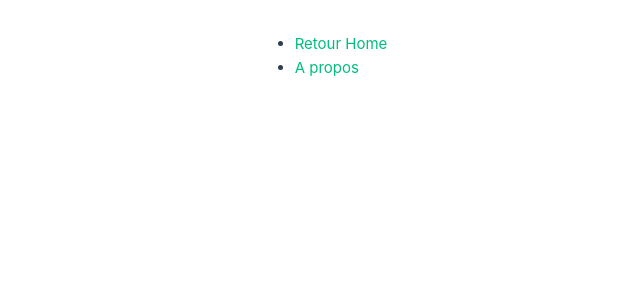
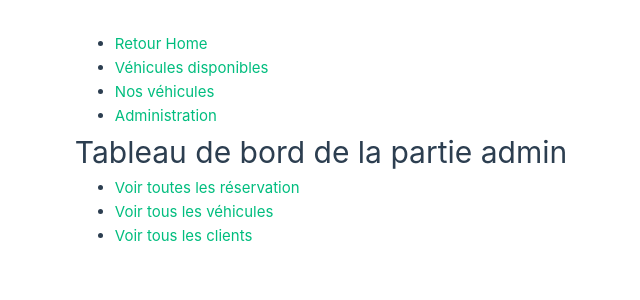
Before and after one commit to Jeromerobichez/vanRentalUi, a Vue app: page /administration in a window 1280 px wide. Shown: the top 300 px of the page, without its empty margins (319-959 px from the left). Built offline with nearby package versions, Linux system fonts and the light colour scheme.

Commit message:
Création de la structure du site (page et routes)

```diff
--- a/src/App.vue
+++ b/src/App.vue
@@ -7,8 +7,10 @@ import HelloWorld from './components/HelloWorld.vue'
   <header>
 
       <ul>
-          <li><RouterLink :to="{name: 'home'}"> Retour Home </RouterLink></li>
-          <li><RouterLink :to="{name: 'about'}"> A propos </RouterLink></li>
+          <li><RouterLink :to="{name: 'home'}">Retour Home</RouterLink></li>
+          <li><RouterLink :to="{name: 'AvailableVehiclesForRent'}">Véhicules disponibles</RouterLink></li>
+          <li><RouterLink :to="{name: 'VehiclesPresentation'}">Nos véhicules</RouterLink></li>
+          <li><RouterLink :to="{name: 'AdministrationHome'}"> Administration</RouterLink></li>
       </ul>
   </header>
 
--- a/src/router/index.js
+++ b/src/router/index.js
@@ -1,5 +1,11 @@
 import { createRouter, createWebHistory } from 'vue-router'
 import HomeView from '../views/HomeView.vue'
+import AvailableVehiclesForRent from '../views/AvailableVehiclesForRent.vue'
+import VehiclesPresentation from '../views/VehiclesPresentation.vue'
+import AdministrationHome from '../views/Admin/AdministrationHome.vue'
+import AdminClients from '../views/Admin/AdminClients.vue'
+import AdminRentals from '../views/Admin/AdminRentals.vue'
+import AdminVehicles from '../views/Admin/AdminVehicles.vue'
 
 const router = createRouter({
     history: createWebHistory(import.meta.env.BASE_URL),
@@ -8,6 +14,36 @@ const router = createRouter({
             path: '/',
             name: 'home',
             component: HomeView
+        },
+        {
+            path: '/vehicules-disponibles',
+            name: 'AvailableVehiclesForRent',
+            component: AvailableVehiclesForRent
+        },
+        {
+            path: '/nos-vehicules',
+            name: 'VehiclesPresentation',
+            component: VehiclesPresentation,
+        },
+        {
+            path: '/administration',
+            name: 'AdministrationHome',
+            component: AdministrationHome
+        },
+        {
+            path: '/administration/clients',
+            name: 'AdminClients',
+            component: AdminClients
+        },
+        {
+            path: '/administration/reservations',
+            name: 'AdminRentals',
+            component: AdminRentals
+        },
+        {
+            path: '/administration/vehicules',
+            name: 'AdminVehicles',
+            component: AdminVehicles
         },
         {
             path: '/about',
--- a/src/views/AboutView.vue
+++ b/src/views/AboutView.vue
@@ -1,9 +1,15 @@
 <template>
   <div class="about">
-    <h1>A propos de nous</h1>
+    <h1>This is an about page</h1>
   </div>
 </template>
 
 <style>
-
+@media (min-width: 1024px) {
+  .about {
+    min-height: 100vh;
+    display: flex;
+    align-items: center;
+  }
+}
 </style>
--- /dev/null
+++ b/src/views/Admin/AdminClients.vue
@@ -0,0 +1,9 @@
+<template>
+  <div class="">
+    <h1>Adminsitration des CLIENTS</h1>
+  </div>
+</template>
+
+<style>
+
+</style>
--- /dev/null
+++ b/src/views/Admin/AdminRentals.vue
@@ -0,0 +1,9 @@
+<template>
+  <div class="">
+    <h1>Adminsitration des RESERVATIONS</h1>
+  </div>
+</template>
+
+<style>
+
+</style>
--- /dev/null
+++ b/src/views/Admin/AdminVehicles.vue
@@ -0,0 +1,9 @@
+<template>
+  <div class="">
+    <h1>Adminsitration des VEHICULES</h1>
+  </div>
+</template>
+
+<style>
+
+</style>
--- /dev/null
+++ b/src/views/Admin/AdministrationHome.vue
@@ -0,0 +1,22 @@
+<template>
+    <div class="">
+        <h1>Tableau de bord de la partie admin </h1>
+        <ul>
+            <li>
+                <RouterLink :to="{name: 'AdminRentals'}"> Voir toutes les réservation</RouterLink>
+            </li>
+            <li>
+                <RouterLink :to="{name: 'AdminVehicles'}"> Voir tous les véhicules</RouterLink>
+            </li>
+            <li>
+                <RouterLink :to="{name: 'AdminClients'}"> Voir tous les clients</RouterLink>
+            </li>
+        </ul>
+    </div>
+</template>
+<script>
+    import { RouterLink, RouterView } from 'vue-router'
+</script>
+<style>
+
+</style>
--- /dev/null
+++ b/src/views/AvailableVehiclesForRent.vue
@@ -0,0 +1,9 @@
+<template>
+  <div class="">
+    <h1>Page ou apparaissent les véhicules aux dates demandées</h1>
+  </div>
+</template>
+
+<style>
+
+</style>
--- a/src/views/HomeView.vue
+++ b/src/views/HomeView.vue
@@ -1,9 +1,37 @@
-<script setup>
-import TheWelcome from '../components/TheWelcome.vue'
+<script setup >
+
 </script>
 
 <template>
   <main>
-   <h1> homeview</h1>
+<h1>Bienvenue sur le site de vanRental !</h1>
   </main>
 </template>
+<script>
+    export default {
+        data() {
+            return {
+                vehicleModels: []
+            }
+
+        },
+        methods: {
+            async fetchVehicles() {
+                console.log('début')
+                const url = 'https://localhost:7045/api/vanRental/GetAllModels'
+                console.log('url')
+                const response = await fetch(url);
+                console.log('fetch')
+                const models = response.json;
+
+               console.log("models : ", models)
+
+            }
+        },
+      async  mounted() {
+            this.fetchVehicles()
+        }
+
+    }
+
+</script>
--- /dev/null
+++ b/src/views/VehiclesPresentation.vue
@@ -0,0 +1,9 @@
+<template>
+  <div class="">
+    <h1>Page de présenation des différents modèle de véhicules</h1>
+  </div>
+</template>
+
+<style>
+
+</style>
```
Lines whose indentation alone changed are shown as unchanged.
